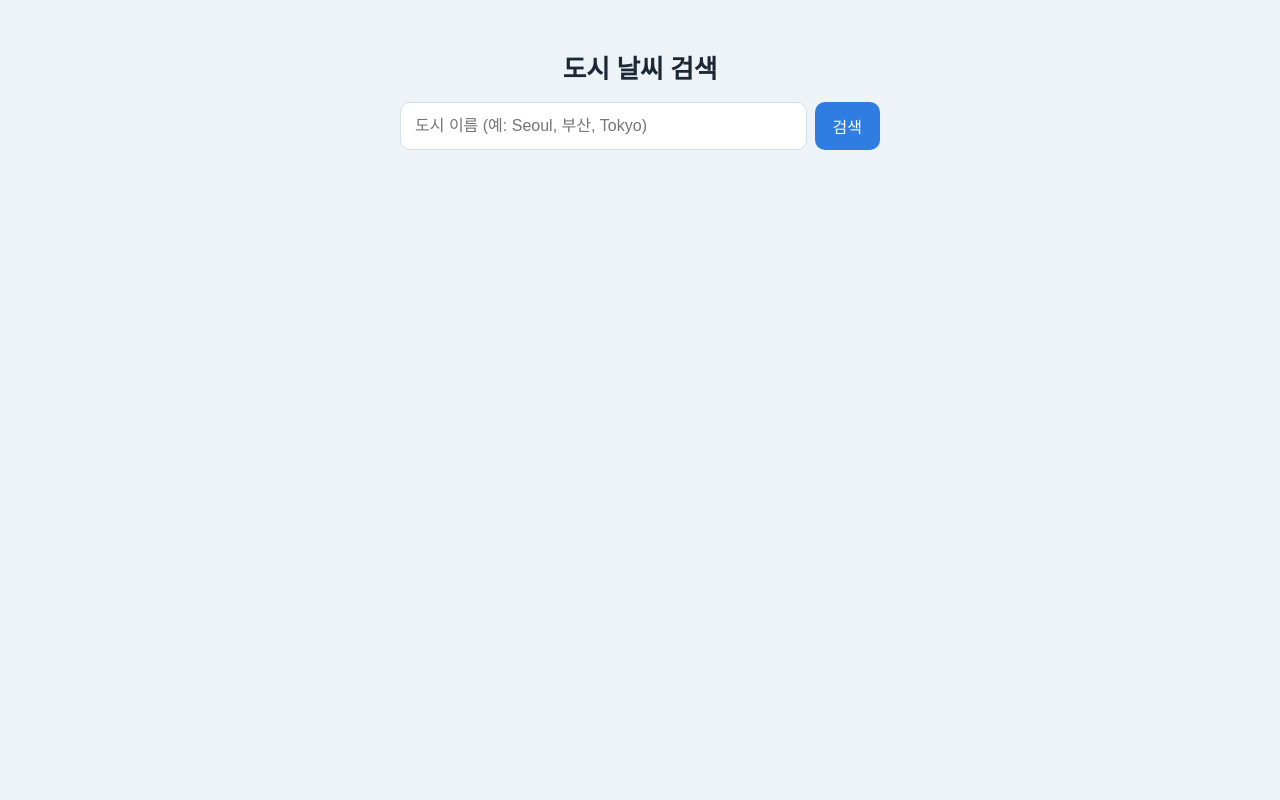
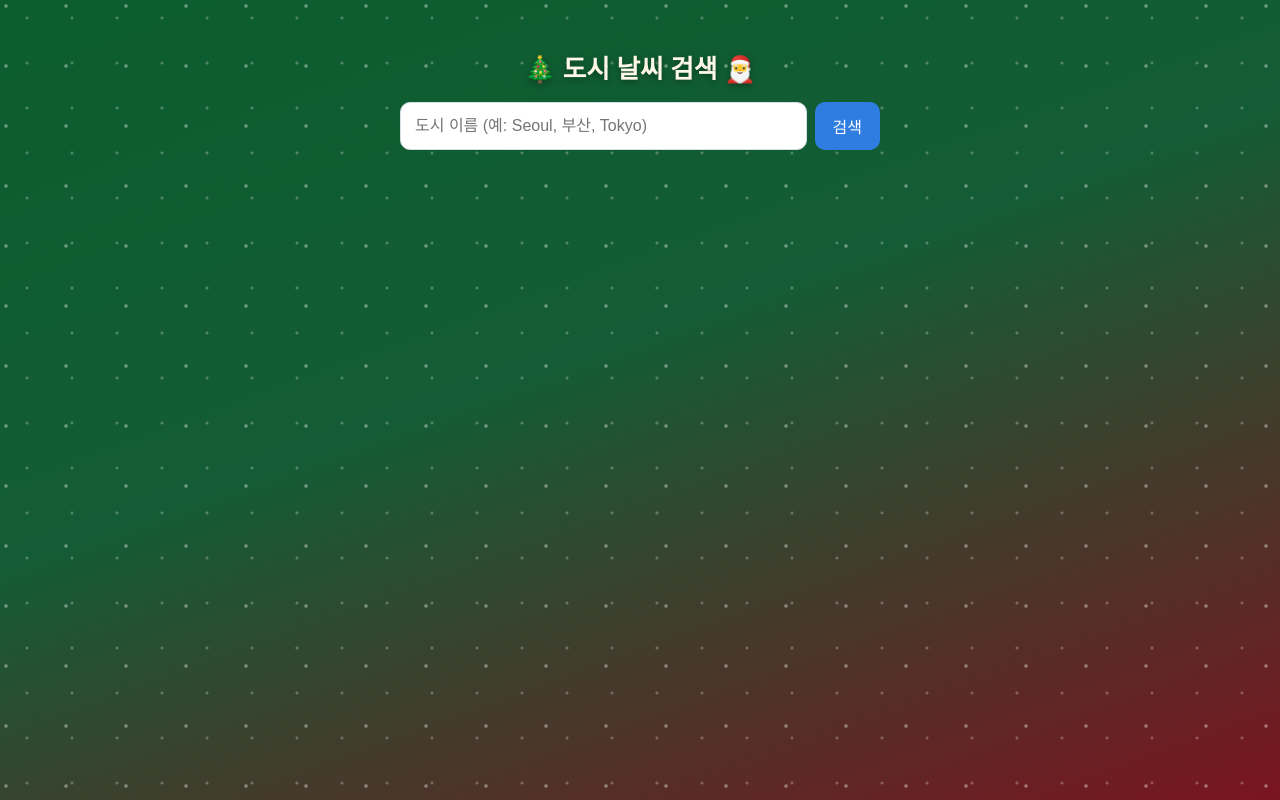
Before and after one commit to pograkbg/city-weather, a plain HTML site: page index.html in a window 1280 px wide. Drawn offline with Linux system fonts and the light colour scheme.

Commit message:
Restyle weather page with Christmas theme
Replace the plain background with a green-to-red gradient and snow
dot pattern, add festive accents to the heading, and adjust status
and error text colors for contrast on the new background.

Co-Authored-By: Claude Haiku 5.5 <noreply@anthropic.com>

```diff
--- a/index.html
+++ b/index.html
@@ -35,7 +35,11 @@
     body {
       margin: 0;
       min-height: 100vh;
-      background: var(--bg);
+      background:
+        radial-gradient(circle at 10% 10%, rgba(255,255,255,.35) 0 1.5px, transparent 2px) 0 0 / 60px 60px,
+        radial-gradient(circle at 60% 40%, rgba(255,255,255,.25) 0 1px, transparent 2px) 0 0 / 45px 45px,
+        linear-gradient(160deg, #0b5d2e 0%, #145c35 45%, #7a1420 100%);
+      background-attachment: fixed;
       color: var(--text);
       font-family: system-ui, -apple-system, "Segoe UI", "Malgun Gothic", sans-serif;
       display: flex;
@@ -47,7 +51,15 @@
       max-width: 480px;
       padding-top: 32px;
     }
-    h1 { font-size: 1.6rem; margin: 0 0 16px; text-align: center; }
+    h1 {
+      font-size: 1.6rem;
+      margin: 0 0 16px;
+      text-align: center;
+      color: #fff8e7;
+      text-shadow: 0 2px 6px rgba(0,0,0,.35);
+    }
+    h1::before { content: "🎄 "; }
+    h1::after { content: " 🎅"; }
     form { display: flex; gap: 8px; }
     input[type="text"] {
       flex: 1;
@@ -85,8 +97,8 @@
     }
     .results button:hover { background: var(--bg); }
     .results small { color: var(--muted); }
-    .status { text-align: center; color: var(--muted); margin: 16px 0; min-height: 1.2em; }
-    .error { color: #d64545; }
+    .status { text-align: center; color: #fff8e7; text-shadow: 0 1px 3px rgba(0,0,0,.4); margin: 16px 0; min-height: 1.2em; }
+    .error { color: #ffd6d6; background: rgba(0,0,0,.25); border-radius: 8px; padding: 6px 10px; display: inline-block; }
     .weather {
       background: var(--card);
       border: 1px solid var(--border);
```
